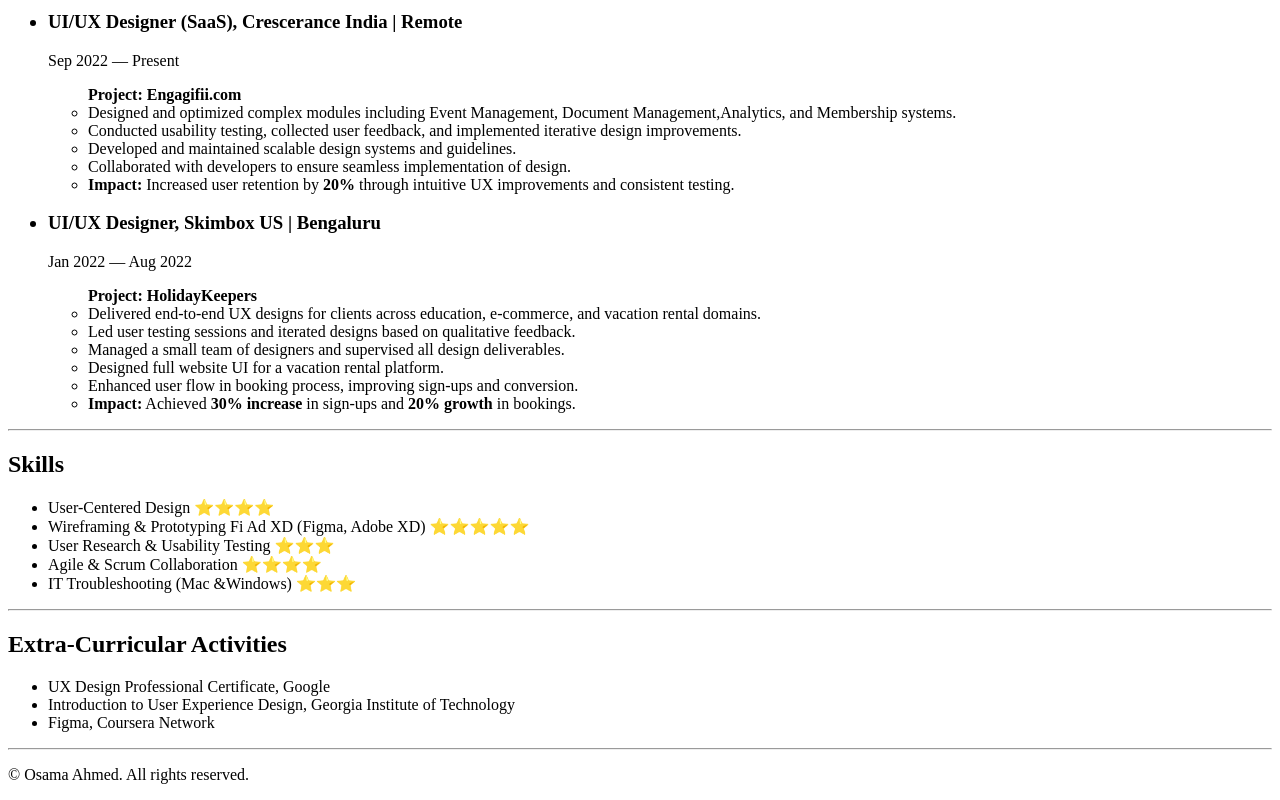
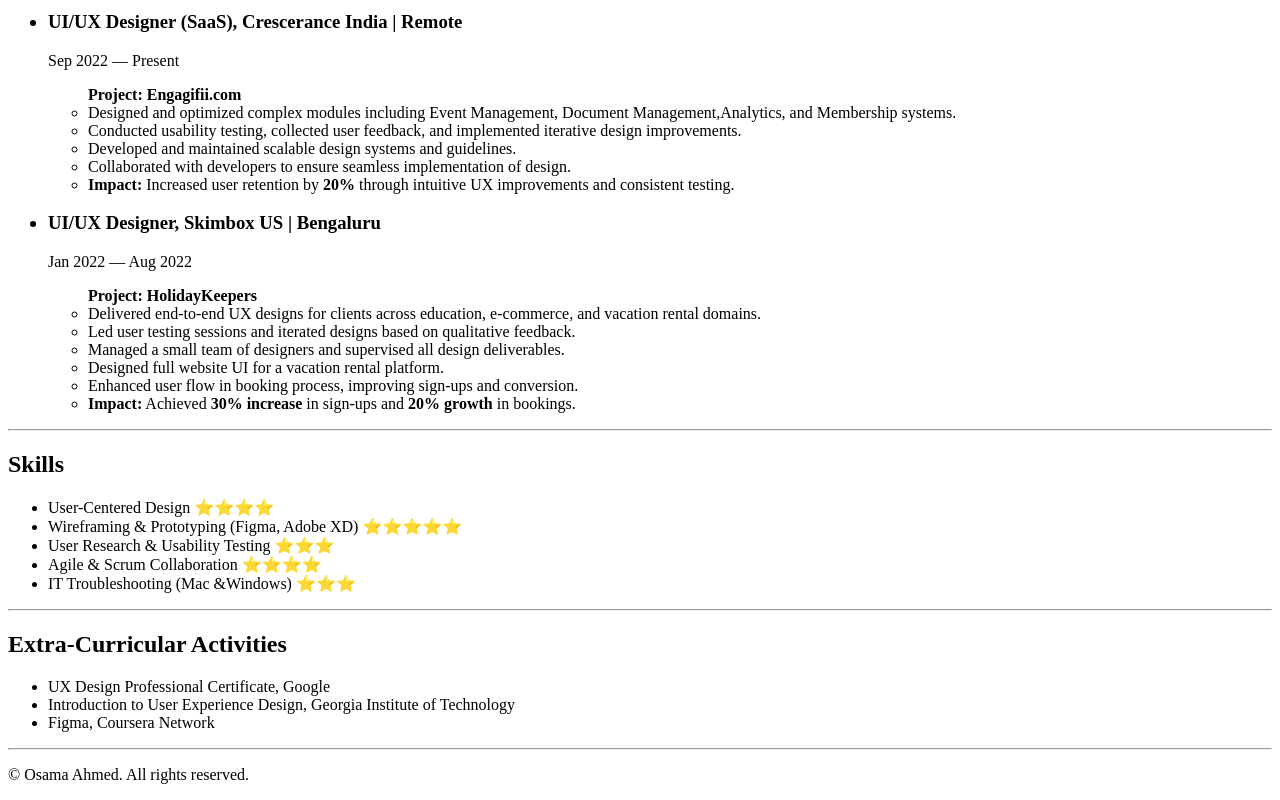
Before and after one commit to itzmeosamaa/osamaahmed-HTML-Resume, a plain HTML site: page index.html in a window 1280 px wide. Shown: the part 566-1366 px from the top of the page. Drawn offline with Linux system fonts and the light colour scheme.

Commit message:
Update index.html

```diff
--- a/index.html
+++ b/index.html
@@ -51,7 +51,7 @@ increase user engagement and retention through strategic UX improvements.</p>
 <h2>Skills</h2>
 <ul>
     <li>User-Centered Design ⭐️⭐️⭐️⭐️</li>
-    <li>Wireframing & Prototyping Fi Ad XD (Figma, Adobe XD)  ⭐️⭐️⭐️⭐️⭐️</li>
+    <li>Wireframing & Prototyping (Figma, Adobe XD)  ⭐️⭐️⭐️⭐️⭐️</li>
     <li>User Research & Usability Testing ⭐️⭐️⭐️</li>
     <li>Agile & Scrum Collaboration ⭐️⭐️⭐️⭐️</li>
     <li>IT Troubleshooting (Mac &Windows) ⭐️⭐️⭐️</li>
```
